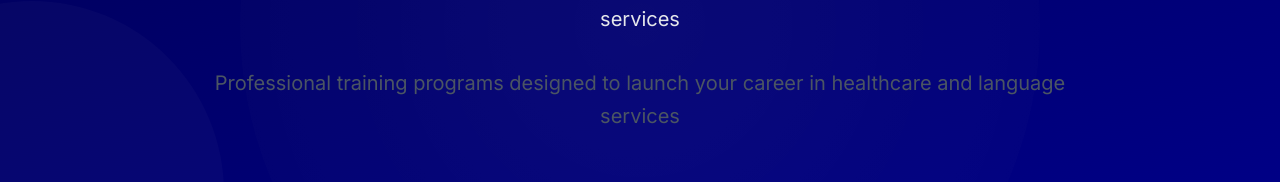
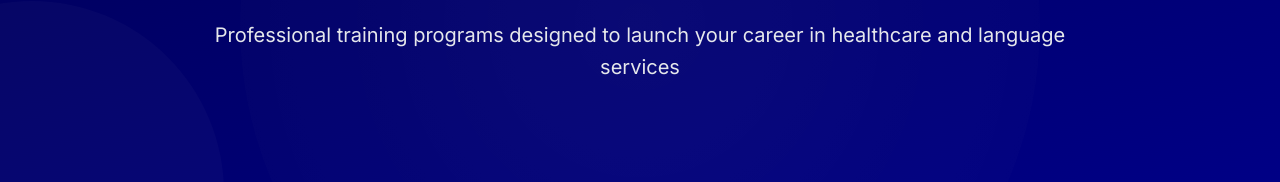
Before and after one commit to janithmadu/miraclecare, a Next.js app: page /courses in a window 1280 px wide. Shown: the part 175-357 px from the top of the page. Built offline with nearby package versions, Linux system fonts and the light colour scheme.

Commit message:
first commit

```diff
--- a/app/courses/page.tsx
+++ b/app/courses/page.tsx
@@ -39,10 +39,7 @@ export default function Courses() {
             Professional training programs designed to launch your career in
             healthcare and language services
           </p>
-          <p className="text-xl text-gray-600 mb-8 leading-relaxed">
-            Professional training programs designed to launch your career in
-            healthcare and language services
-          </p>
+
         </motion.div>
       </section>
 
```
